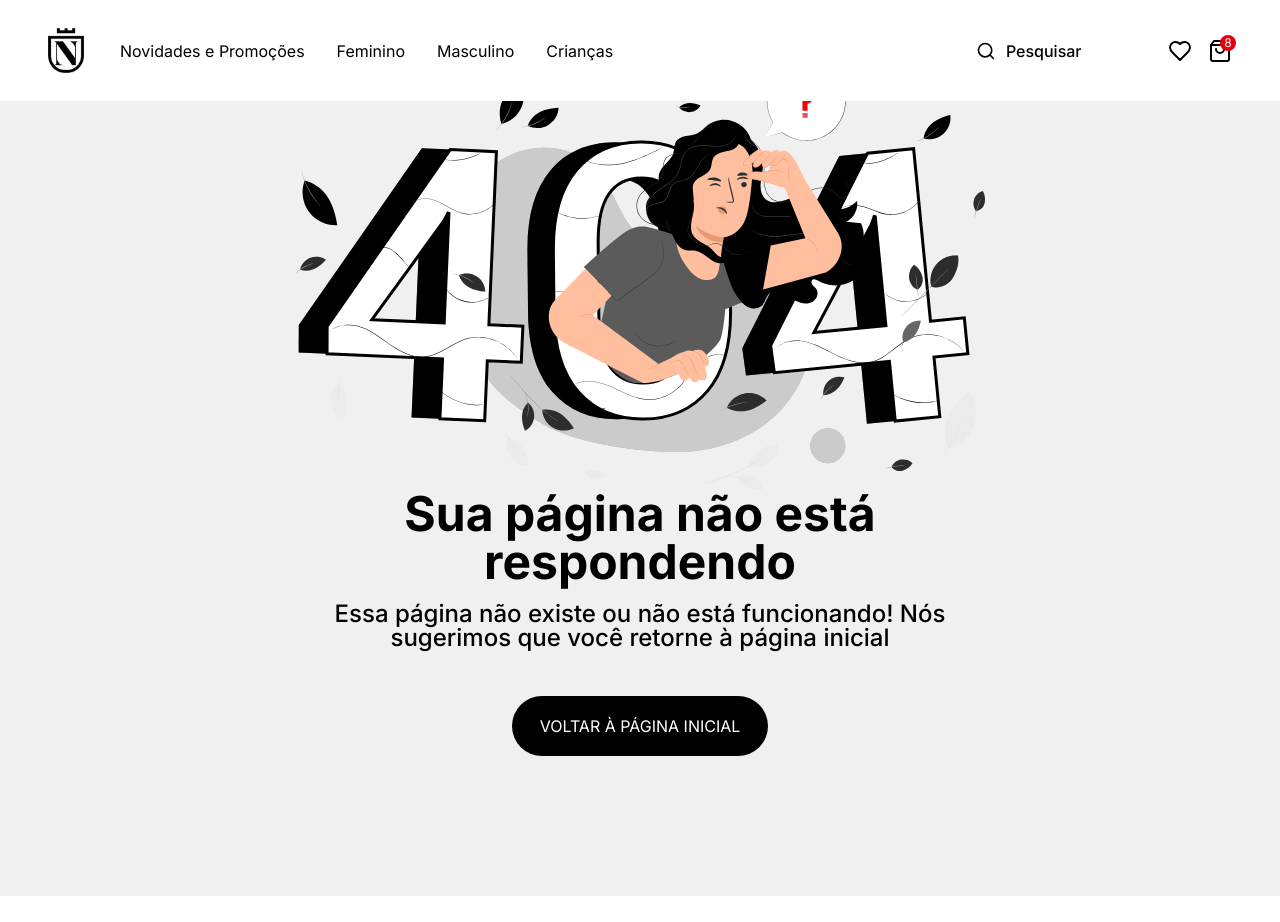
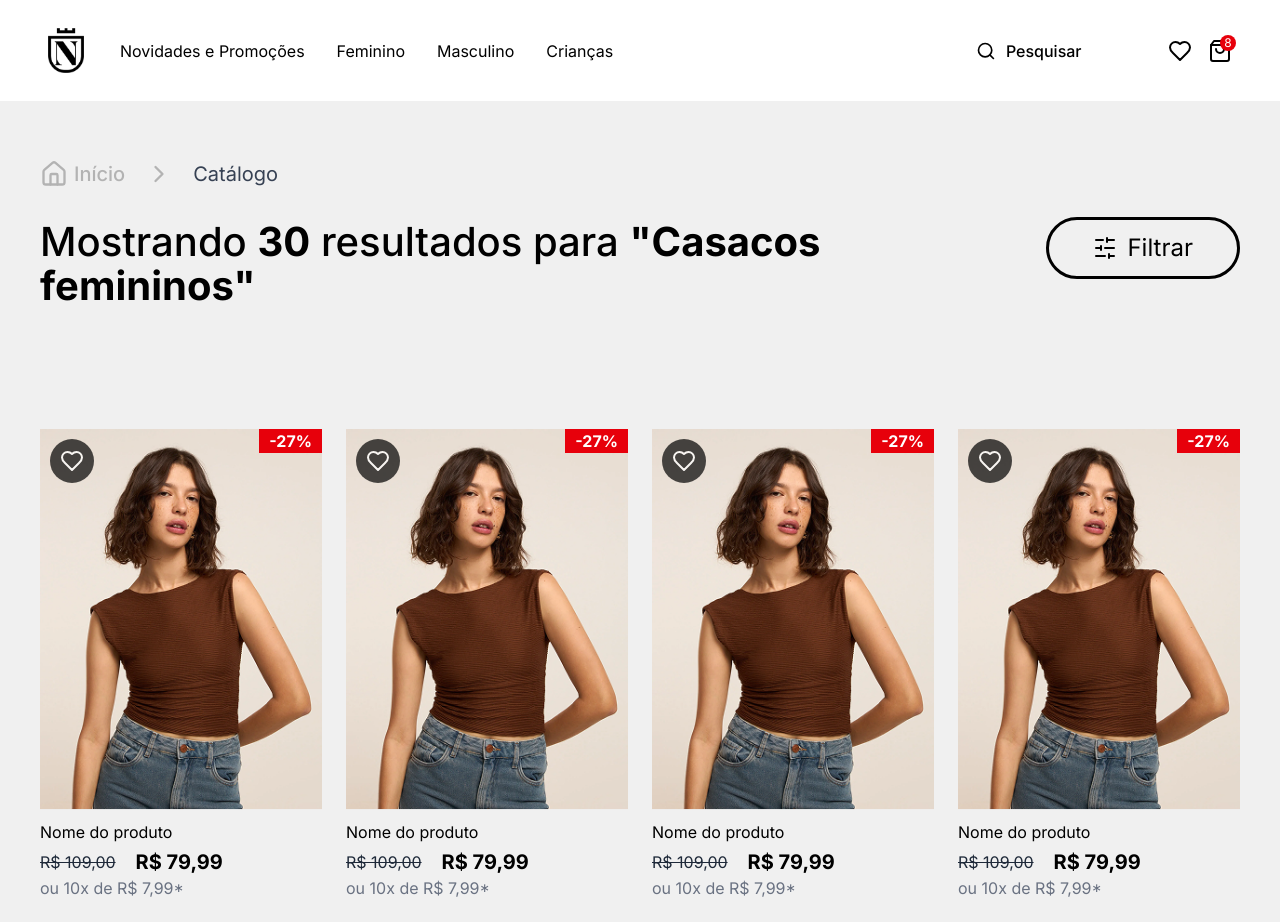
Before and after one commit to daniloaleal/nacional-ecommerce, a Next.js app: page /catalog in a window 1280 px wide. Before the commit this address had no page. Shown: the top 922 px of the page. Built offline with nearby package versions, Linux system fonts and the light colour scheme.

Commit message:
feat: add catalog page

```diff
--- a/src/app/(home)/super-offers.tsx
+++ b/src/app/(home)/super-offers.tsx
@@ -10,7 +10,7 @@
 		{
 			id: "id_123123dev",
 			image: productModelPhotoImg,
-			name: "Nome do produto",
+			name: "Nome do produtoNome do produtoNome do produto",
 			comparisonPrice: 10900,
 			price: 7999,
 			installment: {
--- /dev/null
+++ b/src/app/catalog/page.tsx
@@ -0,0 +1,72 @@
+import { ArrowLeft, SlidersHorizontal } from "lucide-react"
+
+import productModelPhoto2Img from "@/assets/productModelPhoto2.png"
+import { Header } from "@/components/header"
+import { Localization } from "@/components/localization"
+import { ProductCard } from "@/components/product-card"
+import { SearchInputField, SearchInputRoot } from "@/components/search-input"
+
+export default function Catalog() {
+	const products = new Array(40).fill({
+		id: "id_123123dev",
+		image: productModelPhoto2Img,
+		name: "Nome do produto",
+		comparisonPrice: 10900,
+		price: 7999,
+		installment: {
+			price: 799,
+			payments: 10,
+		},
+		sizes: ["PP", "P", "M", "G", "GG"],
+	})
+
+	return (
+		<>
+			<Header alwaysBackgroundWhite className="max-sm:hidden" />
+
+			<header className="mt-9 flex items-center gap-5 px-4 text-[#4A4A4A] sm:hidden">
+				<ArrowLeft className="size-8" />
+				<SearchInputRoot className="flex-1 rounded-full border-2 border-[#4A4A4A] px-4 py-2">
+					<SearchInputField placeholder='Resultados para "blusa"' />
+				</SearchInputRoot>
+			</header>
+
+			<main className="mx-auto max-w-[1476px] px-4 sm:mt-40 sm:px-10">
+				<div className="max-sm:hidden">
+					<Localization
+						paths={[
+							{
+								name: "Catálogo",
+								link: "/catalog",
+							},
+						]}
+					/>
+					<div className="flex items-center justify-between gap-5">
+						<h1 className="mt-8 text-2xl font-medium md:text-4xl lg:text-[40px]">
+							Mostrando <strong>30</strong> resultados para{" "}
+							<strong>{'"Casacos femininos"'}</strong>
+						</h1>
+						<button className="flex cursor-pointer items-center gap-2.5 rounded-full border-3 px-11 py-3 text-xl md:text-2xl">
+							<SlidersHorizontal />
+							Filtrar
+						</button>
+					</div>
+				</div>
+
+				<div className="mt-4 flex justify-between text-xs sm:hidden">
+					<h1 className="font-semibold">30 resultados</h1>
+					<button className="flex cursor-pointer items-center gap-1.5 font-medium">
+						<SlidersHorizontal className="size-4" />
+						FILTRAR
+					</button>
+				</div>
+
+				<div className="mt-3 grid grid-cols-2 gap-6 sm:mt-20 md:grid-cols-3 lg:mt-30 lg:grid-cols-4">
+					{products.map((product, index) => (
+						<ProductCard key={index} product={product} />
+					))}
+				</div>
+			</main>
+		</>
+	)
+}
--- a/src/app/not-found.tsx
+++ b/src/app/not-found.tsx
@@ -16,7 +16,7 @@
 export default function NotFound() {
 	return (
 		<>
-			<Header alwaysBackgroundWhite={true} />
+			<Header alwaysBackgroundWhite />
 
 			<div className="flex h-screen w-full flex-col items-center justify-center px-10">
 				<Image src={notFoundImg} alt="not found" />
--- a/src/app/policy/page.tsx
+++ b/src/app/policy/page.tsx
@@ -10,7 +10,7 @@
 export default function Policy() {
 	return (
 		<>
-			<Header alwaysBackgroundWhite={true} />
+			<Header alwaysBackgroundWhite />
 
 			<div className="mt-40 px-5 md:px-24">
 				<h1 className="mb-7 text-xl font-bold md:text-4xl">
--- a/src/components/header.tsx
+++ b/src/components/header.tsx
@@ -3,7 +3,8 @@
 import { Heart, Menu } from "lucide-react"
 import Image from "next/image"
 import Link from "next/link"
-import { useEffect, useState } from "react"
+import { ComponentProps, useEffect, useState } from "react"
+import { twMerge } from "tailwind-merge"
 
 import nacionalImg from "@/assets/nacional.svg"
 import nacionalBlackImg from "@/assets/nacionalBlack.png"
@@ -11,7 +12,7 @@
 import { SearchInputField, SearchInputRoot } from "./search-input"
 import { ShoppingBagButton } from "./shopping-bag-button"
 
-interface HeaderProps {
+interface HeaderProps extends ComponentProps<"header"> {
 	searchText?: string
 	alwaysBackgroundWhite?: boolean
 }
@@ -19,6 +20,8 @@
 export const Header = ({
 	searchText = "",
 	alwaysBackgroundWhite = false,
+	className,
+	...props
 }: HeaderProps) => {
 	const [isWhiteBackground, setIsWhiteBackground] = useState(
 		alwaysBackgroundWhite
@@ -39,7 +42,11 @@
 	return (
 		<header
 			data-iswhitebackground={isWhiteBackground}
-			className="fixed top-0 z-10 flex w-full items-center justify-between px-6 py-7 text-gray-100 data-[iswhitebackground=true]:bg-white data-[iswhitebackground=true]:text-black lg:px-12"
+			className={twMerge(
+				"fixed top-0 z-10 flex w-full items-center justify-between px-6 py-7 text-gray-100 data-[iswhitebackground=true]:bg-white data-[iswhitebackground=true]:text-black lg:px-12",
+				className
+			)}
+			{...props}
 		>
 			<div className="flex items-center gap-9">
 				<Link href="/">
--- /dev/null
+++ b/src/components/localization.tsx
@@ -0,0 +1,31 @@
+import { ChevronRight, House } from "lucide-react"
+import Link from "next/link"
+
+interface LocalizationProps {
+	paths: {
+		name: string
+		link: string
+	}[]
+}
+
+export const Localization = ({ paths }: LocalizationProps) => (
+	<div className="flex items-center text-xl">
+		<Link
+			className="flex items-center gap-1.5 font-medium text-[#B3B3B3]"
+			href="/"
+		>
+			<House className="size-7" />
+			<span>Início</span>
+		</Link>
+		{paths.map((path, index) => (
+			<Link
+				key={index}
+				className="ml-5 flex items-center gap-5 text-[#B3B3B3]"
+				href={path.link}
+			>
+				<ChevronRight className="size-7" />
+				<span className="text-gray-700">{path.name}</span>
+			</Link>
+		))}
+	</div>
+)
--- a/src/components/product-card.tsx
+++ b/src/components/product-card.tsx
@@ -50,7 +50,7 @@
 		</div>
 		<div className="mt-2.5">
 			<h1 className="text-xs sm:text-base">{product.name}</h1>
-			<div className="mt-1 flex items-center gap-3">
+			<div className="mt-1 flex items-center gap-5">
 				{product.comparisonPrice && (
 					<span className="text-xs text-gray-800 sm:text-base">
 						<del>{formatPrice(product.comparisonPrice)}</del>
```
